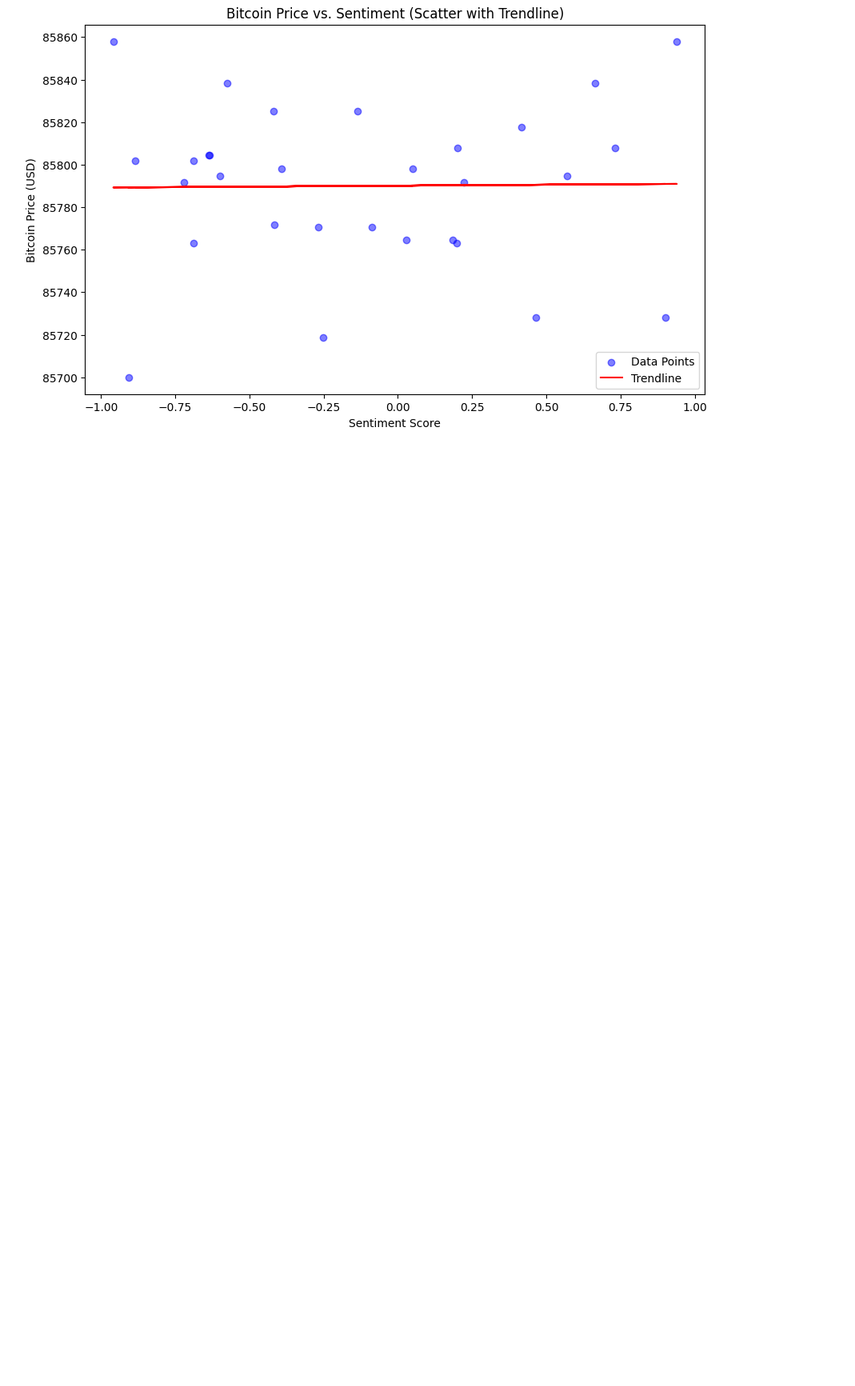
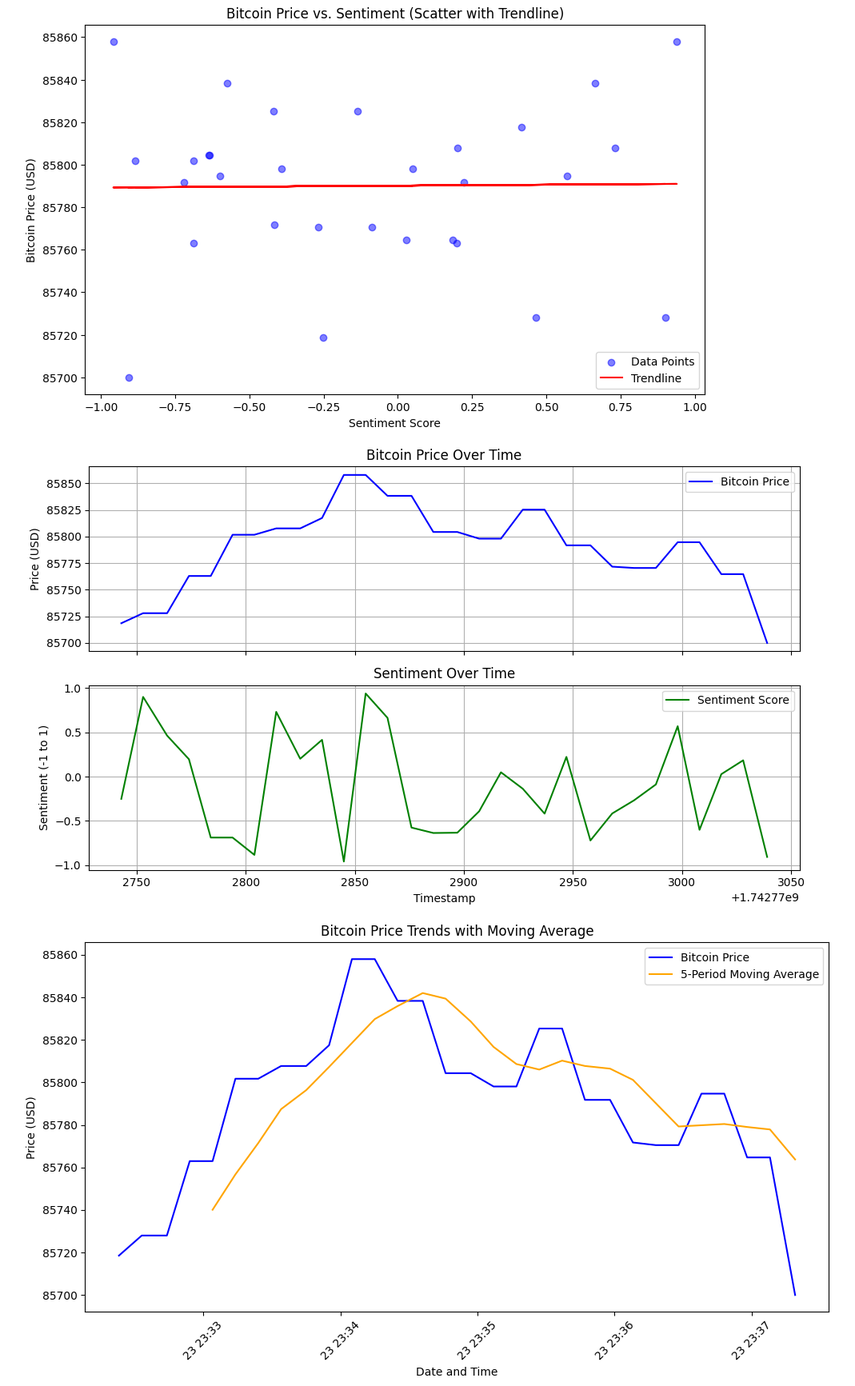
Before and after one commit to Sairam0503/crypto-sentiment-dashboard, a Flask app: page / in a window 1280 px wide. Shown: the part 1586-3319 px from the top of the page at 80% size, without its empty margins (59-1128 px from the left). Before the commit the page ends 2120 px from the top, so only its background shows below. Run offline with Flask 2, Linux system fonts and the light colour scheme; data comes from the database, SQL or seed files in the repository.

Commit message:
Upadted dashboard for flask app

```diff
--- a/templates/dashboard.html
+++ b/templates/dashboard.html
@@ -25,7 +25,9 @@
         {{ data_table | safe }}
 
         <h3 class="mt-4">Price vs. Sentiment Scatter Plot</h3>
-        <img src="{{ url_for('static', filename='scatter_price_sentiment.png') }}" alt="Scatter Plot" class="img-fluid">
+        <img src="{{ url_for('static', filename='scatter_price_sentiment.png') }}" alt="Scatter Plot" class="img-fluid"><br>
+        <img src="{{ url_for('static', filename='price_sentiment_plot.png') }}" alt="Price Sentiment Plot" class="img-fluid"><br>
+        <img src="{{ url_for('static', filename='price_trends.png') }}" alt="Price Trends Plot" class="img-fluid">
     </div>
 
     <script>
```
